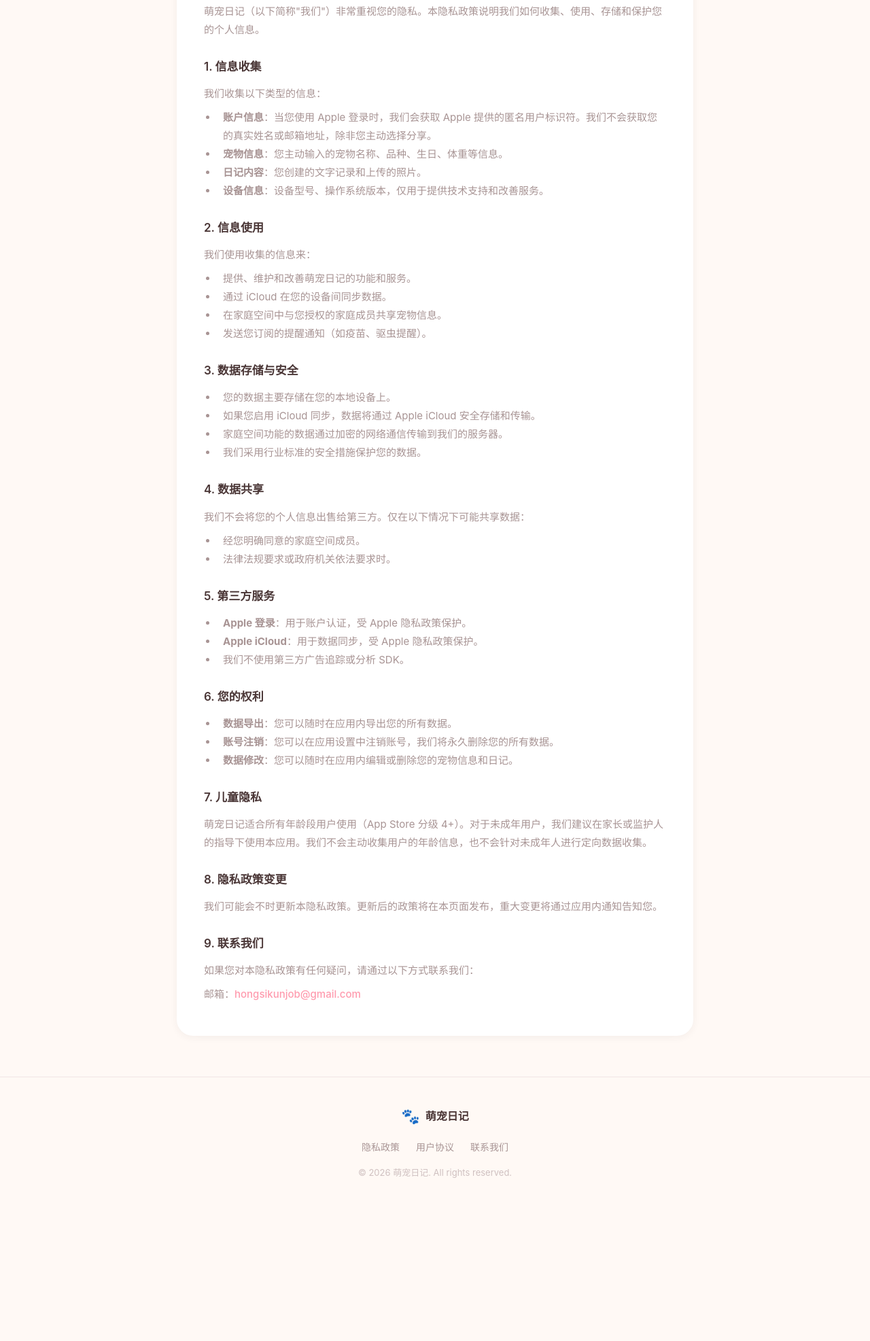
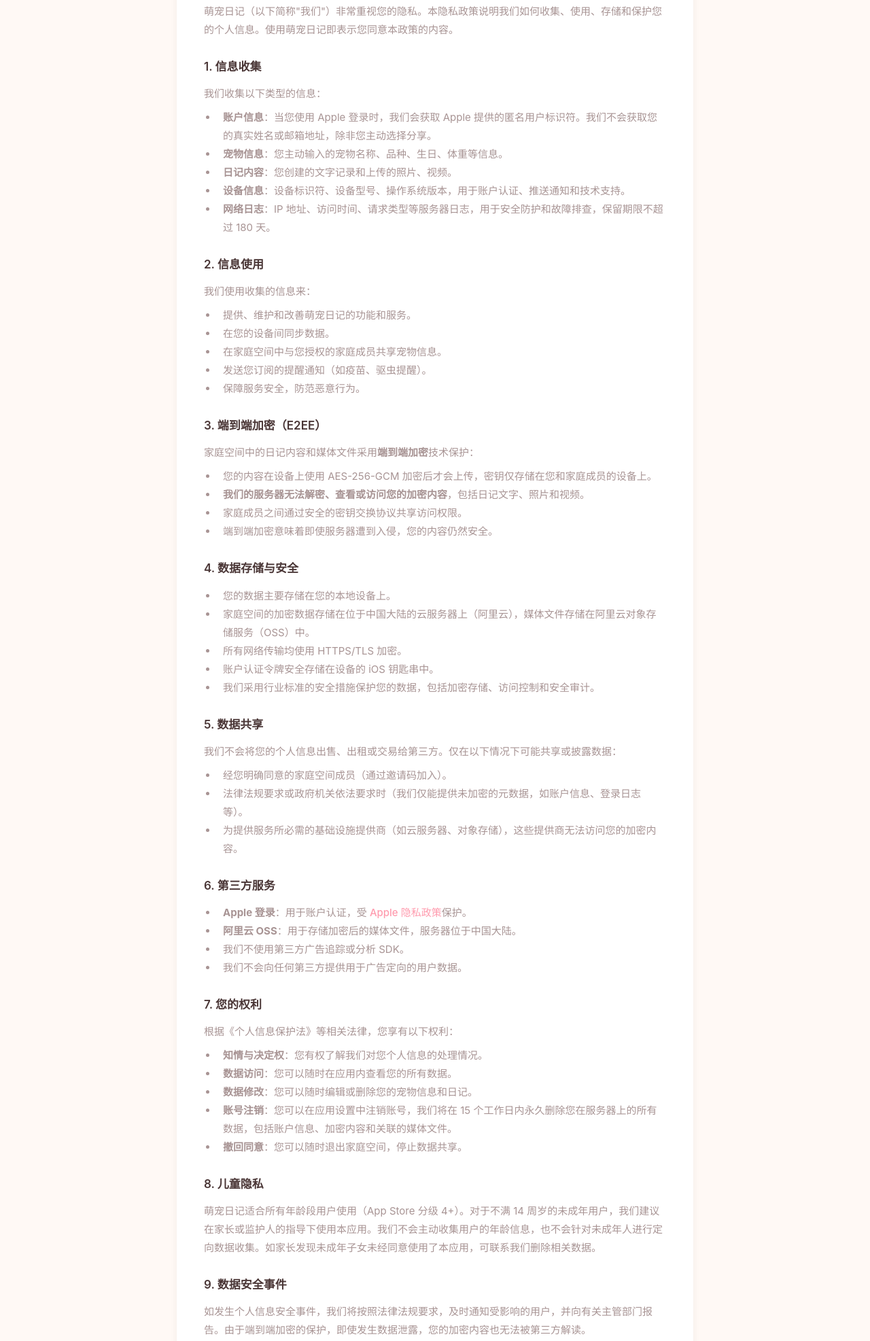
Before and after one commit to RedHiwiK/cutepet-site, a plain HTML site: page privacy.html in a window 1280 px wide. Shown: the part 318-2291 px from the top of the page at 68% size. Before the commit the page ends 2094 px from the top, so only its background shows below. Drawn offline with Linux system fonts and the light colour scheme.

Commit message:
docs: 完善隐私政策和用户协议，增加 E2EE、合规、处罚等条款
隐私政策：新增端到端加密说明、数据存储位置、网络日志收集、
数据安全事件响应、引用《个人信息保护法》明确用户权利
用户协议：新增违规内容处罚措施、E2EE 免责、账号注销条款、
家庭空间数据处理说明

Co-Authored-By: Claude Opus 4.6 <noreply@anthropic.com>

```diff
--- a/privacy.html
+++ b/privacy.html
@@ -32,68 +32,89 @@
         <div class="container">
             <div class="page-header">
                 <h1 class="page-title">隐私政策</h1>
-                <p class="page-updated">最后更新日期：2026 年 3 月 3 日</p>
+                <p class="page-updated">最后更新日期：2026 年 3 月 4 日</p>
             </div>
             <div class="legal-content">
                 <h3>概述</h3>
-                <p>萌宠日记（以下简称"我们"）非常重视您的隐私。本隐私政策说明我们如何收集、使用、存储和保护您的个人信息。</p>
+                <p>萌宠日记（以下简称"我们"）非常重视您的隐私。本隐私政策说明我们如何收集、使用、存储和保护您的个人信息。使用萌宠日记即表示您同意本政策的内容。</p>
 
                 <h3>1. 信息收集</h3>
                 <p>我们收集以下类型的信息：</p>
                 <ul>
                     <li><strong>账户信息</strong>：当您使用 Apple 登录时，我们会获取 Apple 提供的匿名用户标识符。我们不会获取您的真实姓名或邮箱地址，除非您主动选择分享。</li>
                     <li><strong>宠物信息</strong>：您主动输入的宠物名称、品种、生日、体重等信息。</li>
-                    <li><strong>日记内容</strong>：您创建的文字记录和上传的照片。</li>
-                    <li><strong>设备信息</strong>：设备型号、操作系统版本，仅用于提供技术支持和改善服务。</li>
+                    <li><strong>日记内容</strong>：您创建的文字记录和上传的照片、视频。</li>
+                    <li><strong>设备信息</strong>：设备标识符、设备型号、操作系统版本，用于账户认证、推送通知和技术支持。</li>
+                    <li><strong>网络日志</strong>：IP 地址、访问时间、请求类型等服务器日志，用于安全防护和故障排查，保留期限不超过 180 天。</li>
                 </ul>
 
                 <h3>2. 信息使用</h3>
                 <p>我们使用收集的信息来：</p>
                 <ul>
                     <li>提供、维护和改善萌宠日记的功能和服务。</li>
-                    <li>通过 iCloud 在您的设备间同步数据。</li>
+                    <li>在您的设备间同步数据。</li>
                     <li>在家庭空间中与您授权的家庭成员共享宠物信息。</li>
                     <li>发送您订阅的提醒通知（如疫苗、驱虫提醒）。</li>
+                    <li>保障服务安全，防范恶意行为。</li>
                 </ul>
 
-                <h3>3. 数据存储与安全</h3>
+                <h3>3. 端到端加密（E2EE）</h3>
+                <p>家庭空间中的日记内容和媒体文件采用<strong>端到端加密</strong>技术保护：</p>
+                <ul>
+                    <li>您的内容在设备上使用 AES-256-GCM 加密后才会上传，密钥仅存储在您和家庭成员的设备上。</li>
+                    <li><strong>我们的服务器无法解密、查看或访问您的加密内容</strong>，包括日记文字、照片和视频。</li>
+                    <li>家庭成员之间通过安全的密钥交换协议共享访问权限。</li>
+                    <li>端到端加密意味着即使服务器遭到入侵，您的内容仍然安全。</li>
+                </ul>
+
+                <h3>4. 数据存储与安全</h3>
                 <ul>
                     <li>您的数据主要存储在您的本地设备上。</li>
-                    <li>如果您启用 iCloud 同步，数据将通过 Apple iCloud 安全存储和传输。</li>
-                    <li>家庭空间功能的数据通过加密的网络通信传输到我们的服务器。</li>
-                    <li>我们采用行业标准的安全措施保护您的数据。</li>
+                    <li>家庭空间的加密数据存储在位于中国大陆的云服务器上（阿里云），媒体文件存储在阿里云对象存储服务（OSS）中。</li>
+                    <li>所有网络传输均使用 HTTPS/TLS 加密。</li>
+                    <li>账户认证令牌安全存储在设备的 iOS 钥匙串中。</li>
+                    <li>我们采用行业标准的安全措施保护您的数据，包括加密存储、访问控制和安全审计。</li>
                 </ul>
 
-                <h3>4. 数据共享</h3>
-                <p>我们不会将您的个人信息出售给第三方。仅在以下情况下可能共享数据：</p>
+                <h3>5. 数据共享</h3>
+                <p>我们不会将您的个人信息出售、出租或交易给第三方。仅在以下情况下可能共享或披露数据：</p>
                 <ul>
-                    <li>经您明确同意的家庭空间成员。</li>
-                    <li>法律法规要求或政府机关依法要求时。</li>
+                    <li>经您明确同意的家庭空间成员（通过邀请码加入）。</li>
+                    <li>法律法规要求或政府机关依法要求时（我们仅能提供未加密的元数据，如账户信息、登录日志等）。</li>
+                    <li>为提供服务所必需的基础设施提供商（如云服务器、对象存储），这些提供商无法访问您的加密内容。</li>
                 </ul>
 
-                <h3>5. 第三方服务</h3>
+                <h3>6. 第三方服务</h3>
                 <ul>
-                    <li><strong>Apple 登录</strong>：用于账户认证，受 Apple 隐私政策保护。</li>
-                    <li><strong>Apple iCloud</strong>：用于数据同步，受 Apple 隐私政策保护。</li>
+                    <li><strong>Apple 登录</strong>：用于账户认证，受 <a href="https://www.apple.com/legal/privacy/" target="_blank" rel="noopener">Apple 隐私政策</a>保护。</li>
+                    <li><strong>阿里云 OSS</strong>：用于存储加密后的媒体文件，服务器位于中国大陆。</li>
                     <li>我们不使用第三方广告追踪或分析 SDK。</li>
+                    <li>我们不会向任何第三方提供用于广告定向的用户数据。</li>
                 </ul>
 
-                <h3>6. 您的权利</h3>
+                <h3>7. 您的权利</h3>
+                <p>根据《个人信息保护法》等相关法律，您享有以下权利：</p>
                 <ul>
-                    <li><strong>数据导出</strong>：您可以随时在应用内导出您的所有数据。</li>
-                    <li><strong>账号注销</strong>：您可以在应用设置中注销账号，我们将永久删除您的所有数据。</li>
-                    <li><strong>数据修改</strong>：您可以随时在应用内编辑或删除您的宠物信息和日记。</li>
+                    <li><strong>知情与决定权</strong>：您有权了解我们对您个人信息的处理情况。</li>
+                    <li><strong>数据访问</strong>：您可以随时在应用内查看您的所有数据。</li>
+                    <li><strong>数据修改</strong>：您可以随时编辑或删除您的宠物信息和日记。</li>
+                    <li><strong>账号注销</strong>：您可以在应用设置中注销账号，我们将在 15 个工作日内永久删除您在服务器上的所有数据，包括账户信息、加密内容和关联的媒体文件。</li>
+                    <li><strong>撤回同意</strong>：您可以随时退出家庭空间，停止数据共享。</li>
                 </ul>
 
-                <h3>7. 儿童隐私</h3>
-                <p>萌宠日记适合所有年龄段用户使用（App Store 分级 4+）。对于未成年用户，我们建议在家长或监护人的指导下使用本应用。我们不会主动收集用户的年龄信息，也不会针对未成年人进行定向数据收集。</p>
+                <h3>8. 儿童隐私</h3>
+                <p>萌宠日记适合所有年龄段用户使用（App Store 分级 4+）。对于不满 14 周岁的未成年用户，我们建议在家长或监护人的指导下使用本应用。我们不会主动收集用户的年龄信息，也不会针对未成年人进行定向数据收集。如家长发现未成年子女未经同意使用了本应用，可联系我们删除相关数据。</p>
 
-                <h3>8. 隐私政策变更</h3>
-                <p>我们可能会不时更新本隐私政策。更新后的政策将在本页面发布，重大变更将通过应用内通知告知您。</p>
+                <h3>9. 数据安全事件</h3>
+                <p>如发生个人信息安全事件，我们将按照法律法规要求，及时通知受影响的用户，并向有关主管部门报告。由于端到端加密的保护，即使发生数据泄露，您的加密内容也无法被第三方解读。</p>
 
-                <h3>9. 联系我们</h3>
-                <p>如果您对本隐私政策有任何疑问，请通过以下方式联系我们：</p>
+                <h3>10. 隐私政策变更</h3>
+                <p>我们可能会不时更新本隐私政策。更新后的政策将在本页面发布，重大变更将通过应用内通知告知您。如变更涉及您的核心权益，我们将重新征得您的同意。</p>
+
+                <h3>11. 联系我们</h3>
+                <p>如果您对本隐私政策有任何疑问、意见或投诉，请通过以下方式联系我们：</p>
                 <p>邮箱：<a href="mailto:hongsikunjob@gmail.com">hongsikunjob@gmail.com</a></p>
+                <p>我们将在 15 个工作日内回复您的请求。</p>
             </div>
         </div>
     </main>
```
Also changed, not shown: terms.html (+51 -28 lines).
